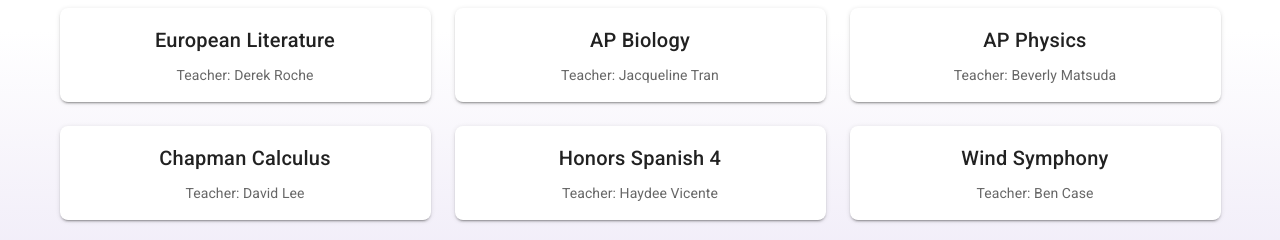
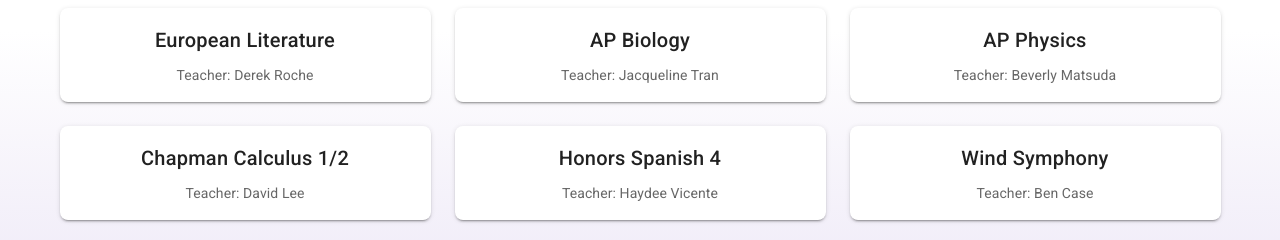
Before and after one commit to chuk1123/chuk-portfolio, a Nuxt app: page /about in a window 1280 px wide. Shown: the part 1200-1440 px from the top of the page. Built offline with nearby package versions, Linux system fonts and the light colour scheme; a web font is replaced by a local one.

Commit message:
update calculus 1/2

```diff
--- a/pages/about.vue
+++ b/pages/about.vue
@@ -124,7 +124,7 @@ export default {
           teacher: "Beverly Matsuda",
         },
         {
-          title: "Chapman Calculus",
+          title: "Chapman Calculus 1/2",
           teacher: "David Lee",
         },
         {
```
